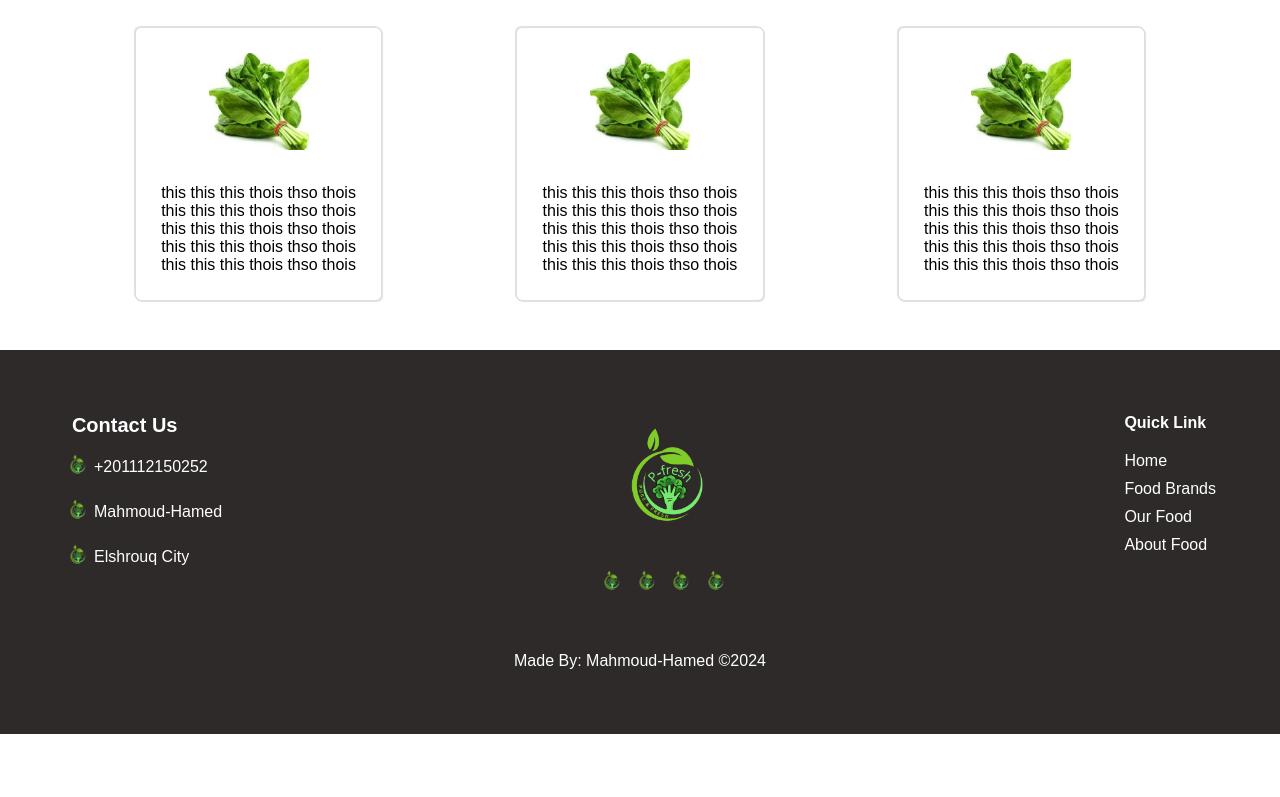
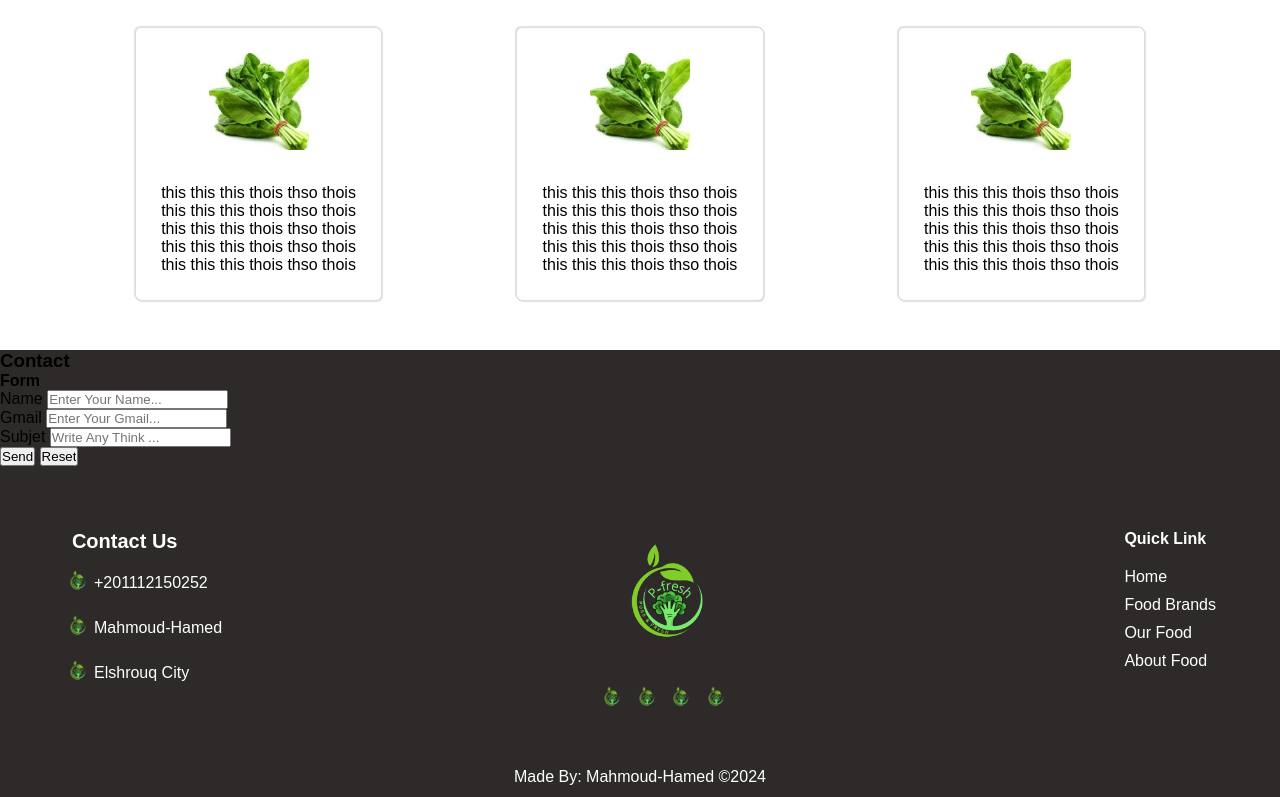
Before and after one commit to mahemoud2000/Food, a plain HTML site: page index.html in a window 1280 px wide. Shown: the part 2000-2797 px from the top of the page. Before the commit the page ends 2734 px from the top, so only its background shows below. Drawn offline with Linux system fonts and the light colour scheme.

Commit message:
Update index.html

```diff
--- a/index.html
+++ b/index.html
@@ -1,5 +1,6 @@
 <!DOCTYPE html>
 <html lang="en">
+
 <head>
     <meta charset="UTF-8">
     <meta name="viewport" content="width=device-width, initial-scale=1.0">
@@ -8,6 +9,7 @@
     <link rel="stylesheet" href="css/style.css">
     <title>Food</title>
 </head>
+
 <body>
     <div class="countaner">
 
@@ -20,6 +22,7 @@
                     <div class="two lis"></div>
                     <div class="three lis"></div>
                     <ul>
+                        <li class="border-bottom"><a href="#contact">Contact</a></li>
                         <li class="border-bottom"><a href="#our-food">Food</a></li>
                         <li class="border-bottom"><a href="#our-food">Our Food</a></li>
                         <li class="border-bottom"><a href="#about-food">About Food</a></li>
@@ -29,6 +32,7 @@
                     </ul>
                 </div>
                 <ul>
+                    <li><a href="#contact">Contact</a></li>
                     <li><a href="#">Food</a></li>
                     <li><a href="#">Our Food</a></li>
                     <li><a href="#">About Food</a></li>
@@ -47,7 +51,7 @@
             <article class="slid">
                 <div class="group-1">
                     <h1><span>GRILLED</span><br>CHEESE</h1>
-                <p>Welcome To  Food Online <br>Place An Oreder Now. </p>
+                    <p>Welcome To Food Online <br>Place An Oreder Now. </p>
                     <div class="btn-slid">
                         <a href="#">Order Now</a>
                     </div>
@@ -64,7 +68,7 @@
                 <div class="cards-1">
                     <div class="card-1 card">
                         <div class="photo">
-                            <img  src="images/id2.webp" alt="" >
+                            <img src="images/id2.webp" alt="">
                         </div>
                         <h3>Chicken Frise</h3>
                         <p>Here Add Description This Your<br> Food And Add Any Keywords <br>In This Description.</p>
@@ -72,7 +76,7 @@
                     </div>
                     <div class="card-2 card">
                         <div class="photo">
-                            <img src="images/id2.webp" alt="" >
+                            <img src="images/id2.webp" alt="">
                         </div>
                         <h3>Chicken Rich</h3>
                         <p>Here Add Description This Your<br> Food And Add Any Keywords <br>In This Description.</p>
@@ -80,7 +84,7 @@
                     </div>
                     <div class="card-3 card">
                         <div class="photo">
-                            <img src="images/id2.webp" alt="" >
+                            <img src="images/id2.webp" alt="">
                         </div>
                         <h3>Zinger Burger</h3>
                         <p>Here Add Description This Your<br> Food And Add Any Keywords <br>In This Description.</p>
@@ -94,7 +98,12 @@
                 <div class="group-2">
                     <div class="desc">
                         <h3>ABOUT FOOD<br>CLOUD GROUP</h3>
-                        <p>maiores placeat maiores placeat maiores placeat<br> maiores placeat maiores placeat maiores placeat<br> maiores placeat maiores placeat maiores placeat<br> maiores placeat maiores placeat maiores placeat<br> maiores placeat maiores placeat maiores placeat<br> maiores placeat maiores placeat maiores placeat<br> maiores placeat maiores placeat maiores placeat<br> maiores placeat maiores placeat maiores placeat<br> maiores placeat maiores placeat maiores placeat<br> maiores placeat maiores placeat maiores placeat</p>
+                        <p>maiores placeat maiores placeat maiores placeat<br> maiores placeat maiores placeat maiores
+                            placeat<br> maiores placeat maiores placeat maiores placeat<br> maiores placeat maiores
+                            placeat maiores placeat<br> maiores placeat maiores placeat maiores placeat<br> maiores
+                            placeat maiores placeat maiores placeat<br> maiores placeat maiores placeat maiores
+                            placeat<br> maiores placeat maiores placeat maiores placeat<br> maiores placeat maiores
+                            placeat maiores placeat<br> maiores placeat maiores placeat maiores placeat</p>
                         <div class="btn-about"><a href="#">Oreder Now</a></div>
                     </div>
                     <div class="photo-2"><img src="images/P-fresh.png" alt=""></div>
@@ -111,22 +120,52 @@
                         <div class="photo-3">
                             <img src="images/id3.webp" alt="">
                         </div>
-                        <p>this this this thois thso thois <br>this this this thois thso thois <br>this this this thois thso thois <br>this this this thois thso thois <br>this this this thois thso thois </p>
+                        <p>this this this thois thso thois <br>this this this thois thso thois <br>this this this thois
+                            thso thois <br>this this this thois thso thois <br>this this this thois thso thois </p>
                     </div>
                     <div class="card-two card">
                         <div class="photo-3">
                             <img src="images/id3.webp" alt="">
                         </div>
-                        <p>this this this thois thso thois <br>this this this thois thso thois <br>this this this thois thso thois <br>this this this thois thso thois <br>this this this thois thso thois </p>
+                        <p>this this this thois thso thois <br>this this this thois thso thois <br>this this this thois
+                            thso thois <br>this this this thois thso thois <br>this this this thois thso thois </p>
                     </div>
                     <div class="card-three card">
                         <div class="photo-3">
                             <img src="images/id3.webp" alt="">
                         </div>
-                        <p>this this this thois thso thois <br>this this this thois thso thois <br>this this this thois thso thois <br>this this this thois thso thois <br>this this this thois thso thois </p>
+                        <p>this this this thois thso thois <br>this this this thois thso thois <br>this this this thois
+                            thso thois <br>this this this thois thso thois <br>this this this thois thso thois </p>
                     </div>
                 </div>
             </article>
+            <!-- Contact Start -->
+            <article id="contact" class="contact">
+                <h3>Contact</h3>
+                <form action="#">
+                    <h4>Form</h4>
+                    <div class="countaner">
+                        <div class="name">
+                            <label for="name">Name</label>
+                            <input id="name" type="text" placeholder="Enter Your Name...">
+                        </div>
+                        <div class="email">
+                            <label for="gmail">Gmail</label>
+                            <input type="email" id="gmail" placeholder="Enter Your Gmail...">
+                        </div>
+                        <div class="subjet">
+                            <label for="subjet">Subjet</label>
+                            <input type="textarea" placeholder="Write Any Think ...">
+                        </div>
+                    </div>
+                    <div class="inputs">
+                        <input type="submit" value="Send">
+                        <input type="reset" value="Reset">
+                    </div>
+                </form>
+            </article>
+            <!-- Contact End -->
+
         </section>
         <!-- Section End -->
         <!-- Footer Start -->
@@ -175,4 +214,5 @@
     </div>
     <script src="script.js"></script>
 </body>
+
 </html>
```
Lines whose indentation alone changed are shown as unchanged.
